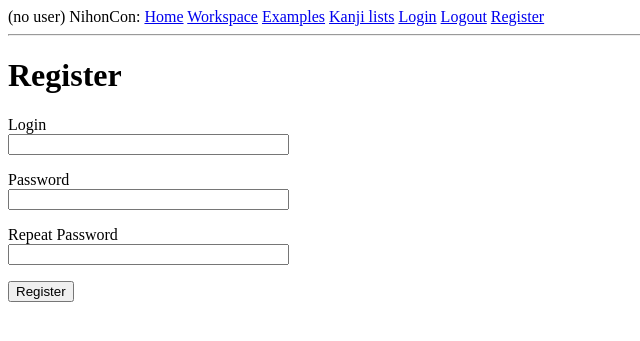
After one commit to Androix777/NihonCon, a Flask app: page /register in a window 1280 px wide. The commit adds this page. Shown: the top 341 px of the page, without its empty margins (0-640 px from the left). Run offline with Flask 2, Linux system fonts and the light colour scheme.

Commit message:
Logins (2)

```diff
--- a/NHC/app/forms.py
+++ b/NHC/app/forms.py
@@ -1,10 +1,22 @@
 from flask_wtf import FlaskForm
 from wtforms import StringField, PasswordField, BooleanField, SubmitField, TextAreaField
 from wtforms.validators import DataRequired, ValidationError, Email, EqualTo, Length
-from app.users import User
+from app.users import User, get_user_by_login
 
 class LoginForm(FlaskForm):
     login = StringField('Login', validators=[DataRequired()])
     password = PasswordField('Password', validators=[DataRequired()])
     remember_me = BooleanField('Remember Me')
     submit = SubmitField('Sign In')
+
+class RegistrationForm(FlaskForm):
+    login = StringField('Login', validators = [DataRequired()])
+    #email = StringField('Email', validators = [DataRequired(), Email()])
+    password = PasswordField('Password', validators = [DataRequired()])
+    password2 = PasswordField('Repeat Password', validators = [DataRequired(), EqualTo('password')])
+    submit = SubmitField('Register')
+
+    def validate_login(self, login):
+        user = get_user_by_login(login.data)
+        if user is not None:
+            raise ValidationError('Username taken')
--- a/NHC/app/routes.py
+++ b/NHC/app/routes.py
@@ -1,9 +1,9 @@
 from app import app
 from app.users import User, get_user_by_login
-from app.forms import LoginForm
-from flask import request, render_template, jsonify, redirect, url_for
+from app.forms import LoginForm, RegistrationForm
+from flask import request, render_template, jsonify, redirect, url_for, flash
 from flask_login import login_user, logout_user, current_user
-from NHCB.nhcb import get_sentences_by_kanji
+from NHCB.nhcb import get_sentences_by_kanji, register_user
 
 #UI
 
@@ -26,28 +26,35 @@ def kanjilists():
 
 @app.route('/login', methods = ['GET', 'POST'])
 def login():
-    #logout_user()
-    #login_user(User(1, 'lain', 'qwe123'))
-    print(vars(current_user))
     form = LoginForm()
     if form.validate_on_submit():
         user = get_user_by_login(form.login.data)
-        if user is None or not form.password.data == '123':
-            return redirect(url_for('index'))
-        login_user(user)
+        if user is None or not user.check_password(form.password.data):
+            flash('Invalid login/password')
+            return redirect(url_for('login'))
+        login_user(user, remember = form.remember_me.data)
         return redirect(url_for('index'))
-    return render_template('login.html', form = LoginForm())
-    '''
-    user = User()
-    user.id = 1
-    login_user(user)
-    return 'asd'
-    '''
+    return render_template('login.html', form = form)
 
 @app.route('/logout')
 def logout():
     logout_user()
     return redirect(url_for('index'))
+
+@app.route('/register', methods = ['GET', 'POST'])
+def register():
+    if current_user.is_authenticated:
+        return redirect(url_for('index'))
+    form = RegistrationForm()
+    if form.validate_on_submit():
+        user = User(login=form.login.data)
+        user.set_password(form.password.data)
+
+        register_user(user.login, user.password_hash)
+
+        flash('Congratulations, you are now a registered user!')
+        return redirect(url_for('login'))
+    return render_template('register.html', title='Register', form=form)
 
 #API
 
--- a/NHC/app/templates/main.html
+++ b/NHC/app/templates/main.html
@@ -10,11 +10,19 @@
 	</head>
 	<body>
 		<div>
+			{% if not current_user.is_anonymous %}
+				({{current_user.login}})
+			{% else %}
+				(no user)
+			{% endif %}
 			NihonCon:
 			<a href = '{{url_for("index")}}'>Home</a>
 			<a href = '{{url_for("workspace")}}'>Workspace</a>
 			<a href = '{{url_for("examples")}}'>Examples</a>
 			<a href = '{{url_for("kanjilists")}}'>Kanji lists</a>
+			<a href = '{{url_for("login")}}'>Login</a>
+			<a href = '{{url_for("logout")}}'>Logout</a>
+			<a href = '{{url_for("register")}}'>Register</a>
 		</div>
 		<hr>
 		{% with messages = get_flashed_messages() %}
--- /dev/null
+++ b/NHC/app/templates/register.html
@@ -0,0 +1,38 @@
+{% extends "main.html" %}
+
+{% block content %}
+	<h1>Register</h1>
+	<form action = '' method = 'post'>
+		{{form.hidden_tag()}}
+		<p>
+			{{form.login.label}}
+			<br>
+			{{form.login(size = 32)}}
+			<br>
+			{% for error in form.login.errors %}
+			<span style = 'color: red;'>[{{error}}]</span>
+			{% endfor %}
+		</p>
+		<p>
+			{{form.password.label}}
+			<br>
+			{{form.password(size = 32)}}
+			<br>
+			{% for error in form.password.errors %}
+			<span style = 'color: red;'>[{{error}}]</span>
+			{% endfor %}
+		</p>
+		<p>
+			{{form.password2.label}}
+			<br>
+			{{form.password2(size = 32)}}
+			<br>
+			{% for error in form.password2.errors %}
+			<span style = 'color: red;'>[{{error}}]</span>
+			{% endfor %}
+		</p>
+		<p>
+			{{form.submit()}}
+		</p>
+	</form>
+{% endblock %}
--- a/NHC/config.py
+++ b/NHC/config.py
@@ -3,4 +3,4 @@ import os
 basedir = os.path.abspath(os.path.dirname(__file__))
 
 class Config(object):
-    SECRET_KEY = os.environ.get('SECRET_KEY') or 'シックレットキー'
+    SECRET_KEY = os.environ.get('SECRET_KEY') or 'secretkey'
```
Also changed, not shown: NHC/app/users.py (+13 -4 lines), NHCB/nhcb.py (+14 -6 lines).
